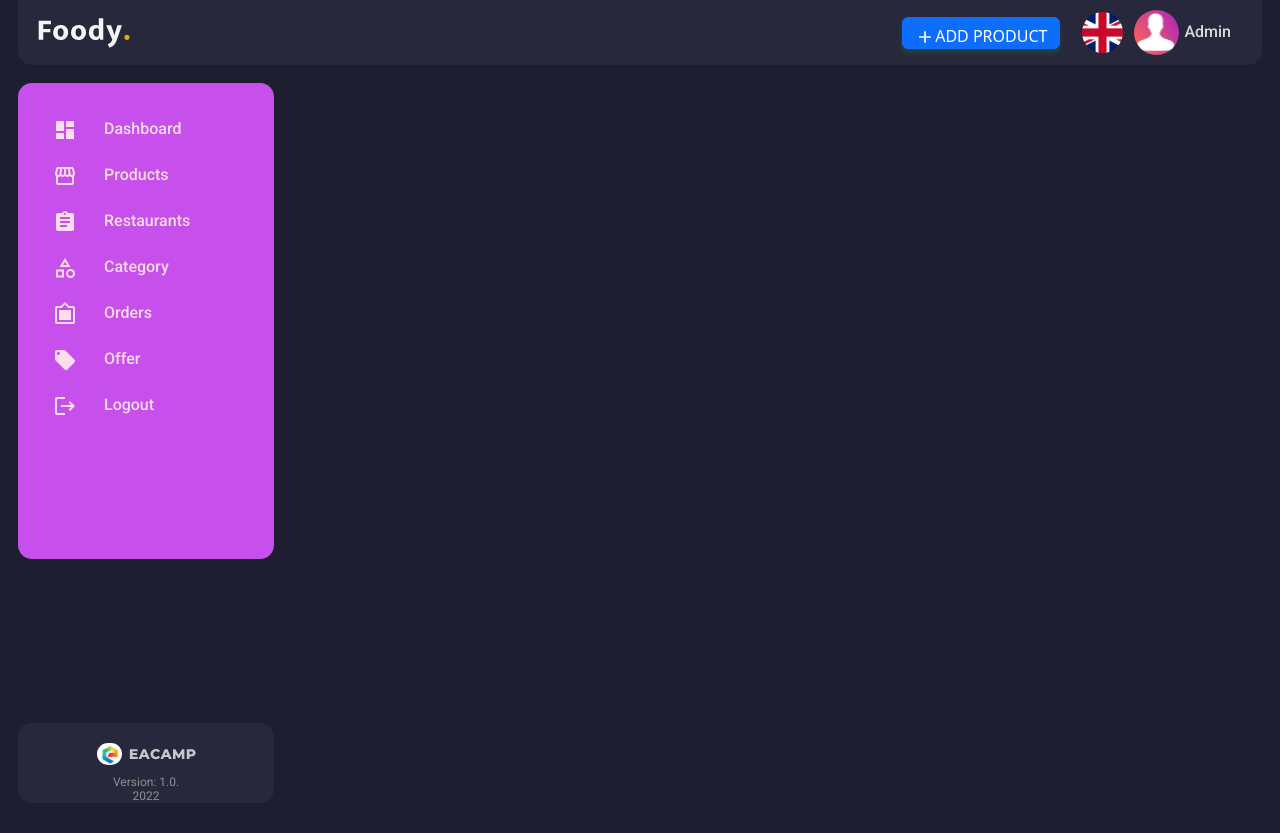
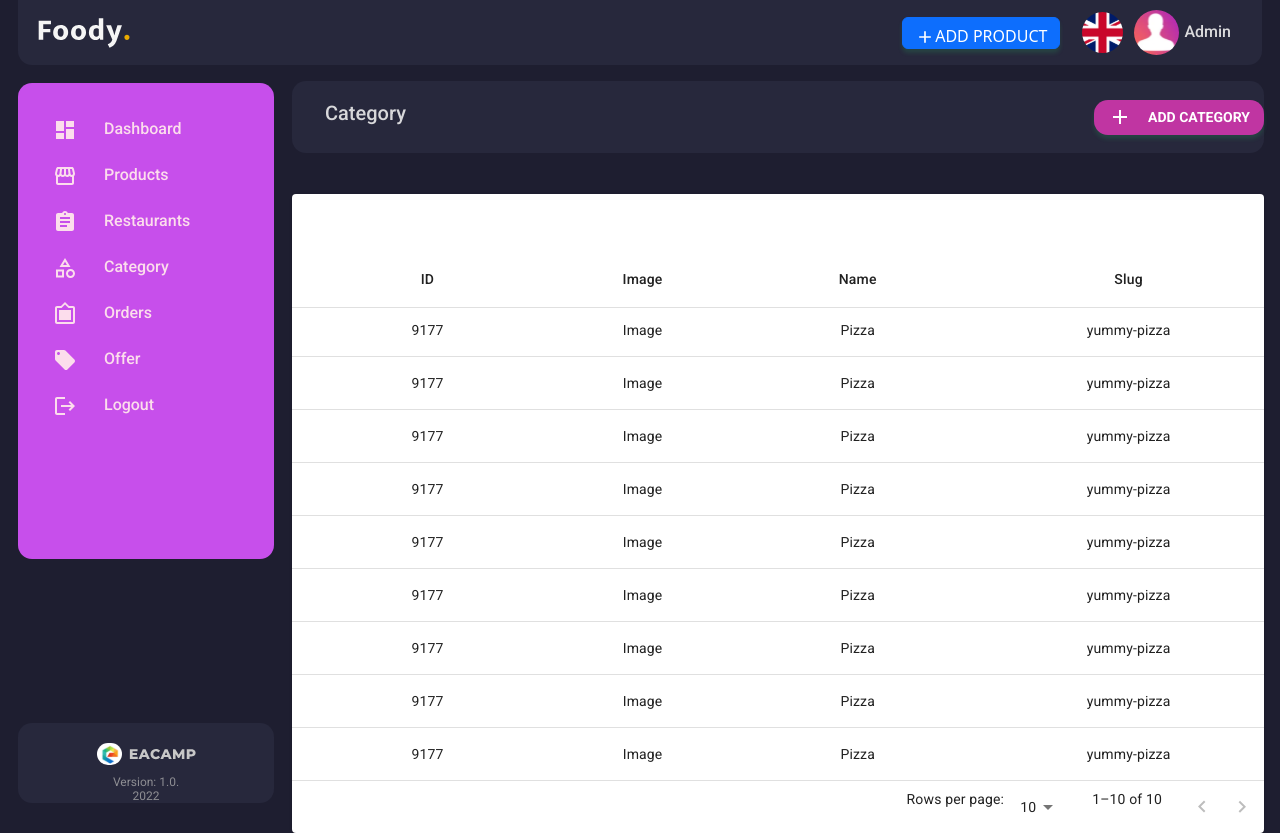
Before and after one commit to QurbanovaLamiya/Foody_Admin_React, a React (Create React App) app: page /category in a window 1280 px wide. Built offline with nearby package versions, Linux system fonts and the light colour scheme.

Commit message:
Created Category-header

```diff
--- /dev/null
+++ b/src/features/Category/Category.module.css
@@ -0,0 +1,41 @@
+.Container {
+  height: 70vh;
+  width: 100%;
+  margin: 16px 16px 0 0;
+}
+
+.Caption {
+  height: 72px;
+  background: #27283c;
+  border-radius: 14px;
+  display: flex;
+  align-items: center;
+  justify-content: space-between;
+  margin-bottom: 41px;
+}
+
+.Caption h1 {
+  font-family: "Roboto";
+  font-weight: 500;
+  font-size: 20px;
+  line-height: 21px;
+  color: #f2f2f2de;
+  margin-left: 33px;
+}
+
+.Caption button {
+  font-family: "Roboto";
+  font-weight: 700;
+  font-size: 14px;
+  line-height: 21px;
+  color: #fff;
+  width: 170px;
+  height: 35px;
+  background: #c035a2;
+  border: none;
+  box-shadow: 0px 4px 4px #27ae6033;
+  border-radius: 14px;
+  display: flex;
+  align-items: center;
+  justify-content: space-around;
+}
--- a/src/features/Category/CategoryContainer.js
+++ b/src/features/Category/CategoryContainer.js
@@ -1,7 +1,24 @@
-const CategoryContainer = () =>{
-    return(
-        <></>
-    )
-}
+import CategoryStyle from "./Category.module.css";
+import CategoryTable from "./CategoryTable";
 
-export default CategoryContainer
+import AddIcon from "@mui/icons-material/Add";
+
+
+const CategoryContainer = () => {
+  return (
+    <div className={CategoryStyle.Container}>
+      <div className={CategoryStyle.Caption}>
+        <h1>Category</h1>
+        <button >
+          <AddIcon />
+          ADD CATEGORY
+        </button>
+      </div>
+      <div>
+        <CategoryTable />
+      </div>
+    </div>
+  );
+};
+
+export default CategoryContainer;
--- /dev/null
+++ b/src/features/Category/CategoryTable/index.js
@@ -0,0 +1,101 @@
+// Material UI
+import * as React from "react";
+import Paper from "@mui/material/Paper";
+import Table from "@mui/material/Table";
+import TableBody from "@mui/material/TableBody";
+import TableCell from "@mui/material/TableCell";
+import TableContainer from "@mui/material/TableContainer";
+import TableHead from "@mui/material/TableHead";
+import TablePagination from "@mui/material/TablePagination";
+import TableRow from "@mui/material/TableRow";
+import DeleteOutlineIcon from "@mui/icons-material/DeleteOutline";
+
+const columns = [
+  { id: "ID", label: "ID", minWidth: 170, align: "center" },
+  { id: "Image", label: "Image", minWidth: 100, align: "center" },
+  { id: "Name", label: "Name", minWidth: 170, align: "center" },
+  { id: "Slug", label: "Slug", minWidth: 170, align: "center" },
+];
+
+function createData(ID, Image, Name, Slug, Icon) {
+  return { ID, Image, Name, Slug, Icon };
+}
+
+const rows = [
+  createData("9177", "Image", "Pizza", "yummy-pizza", <DeleteOutlineIcon />),
+  createData("9177", "Image", "Pizza", "yummy-pizza"),
+  createData("9177", "Image", "Pizza", "yummy-pizza"),
+  createData("9177", "Image", "Pizza", "yummy-pizza"),
+  createData("9177", "Image", "Pizza", "yummy-pizza"),
+  createData("9177", "Image", "Pizza", "yummy-pizza"),
+  createData("9177", "Image", "Pizza", "yummy-pizza"),
+  createData("9177", "Image", "Pizza", "yummy-pizza"),
+  createData("9177", "Image", "Pizza", "yummy-pizza"),
+  createData("9177", "Image", "Pizza", "yummy-pizza"),
+];
+
+const CategoryTable = () => {
+  const [page, setPage] = React.useState(0);
+  const [rowsPerPage, setRowsPerPage] = React.useState(10);
+
+  const handleChangePage = (newPage) => {
+    setPage(newPage);
+  };
+
+  const handleChangeRowsPerPage = (event) => {
+    setRowsPerPage(+event.target.value);
+    setPage(0);
+  };
+  return (
+    <Paper sx={{ width: "100%" }}>
+      <TableContainer>
+        <Table stickyHeader aria-label="sticky table">
+          <TableHead>
+            <TableRow>
+              {columns.map((column) => (
+                <TableCell
+                  key={column.id}
+                  align={column.align}
+                  style={{ top: 57, minWidth: column.minWidth }}
+                >
+                  {column.label}
+                </TableCell>
+              ))}
+            </TableRow>
+          </TableHead>
+          <TableBody>
+            {rows
+              .slice(page * rowsPerPage, page * rowsPerPage + rowsPerPage)
+              .map((row) => {
+                return (
+                  <TableRow hover role="checkbox" tabIndex={-1} key={row.Image}>
+                    {columns.map((column) => {
+                      const value = row[column.id];
+                      return (
+                        <TableCell key={column.id} align={column.align}>
+                          {column.format && typeof value === "number"
+                            ? column.format(value)
+                            : value}
+                        </TableCell>
+                      );
+                    })}
+                  </TableRow>
+                );
+              })}
+          </TableBody>
+        </Table>
+      </TableContainer>
+      <TablePagination
+        rowsPerPageOptions={[10, 25, 100]}
+        component="div"
+        count={rows.length}
+        rowsPerPage={rowsPerPage}
+        page={page}
+        onPageChange={handleChangePage}
+        onRowsPerPageChange={handleChangeRowsPerPage}
+      />
+    </Paper>
+  );
+};
+
+export default CategoryTable;
```
Also changed, not shown: src/features/Category/CategoryTable/CategoryTable.module.css (added).
